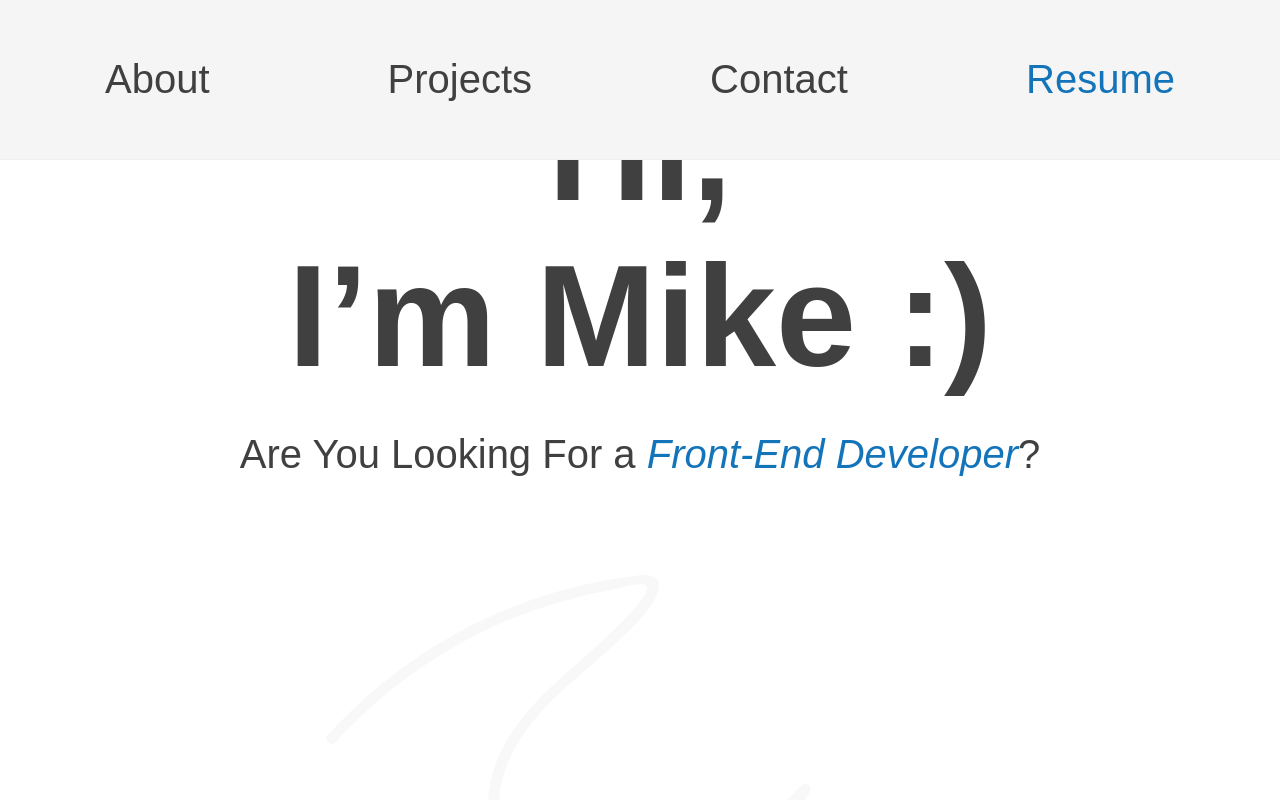
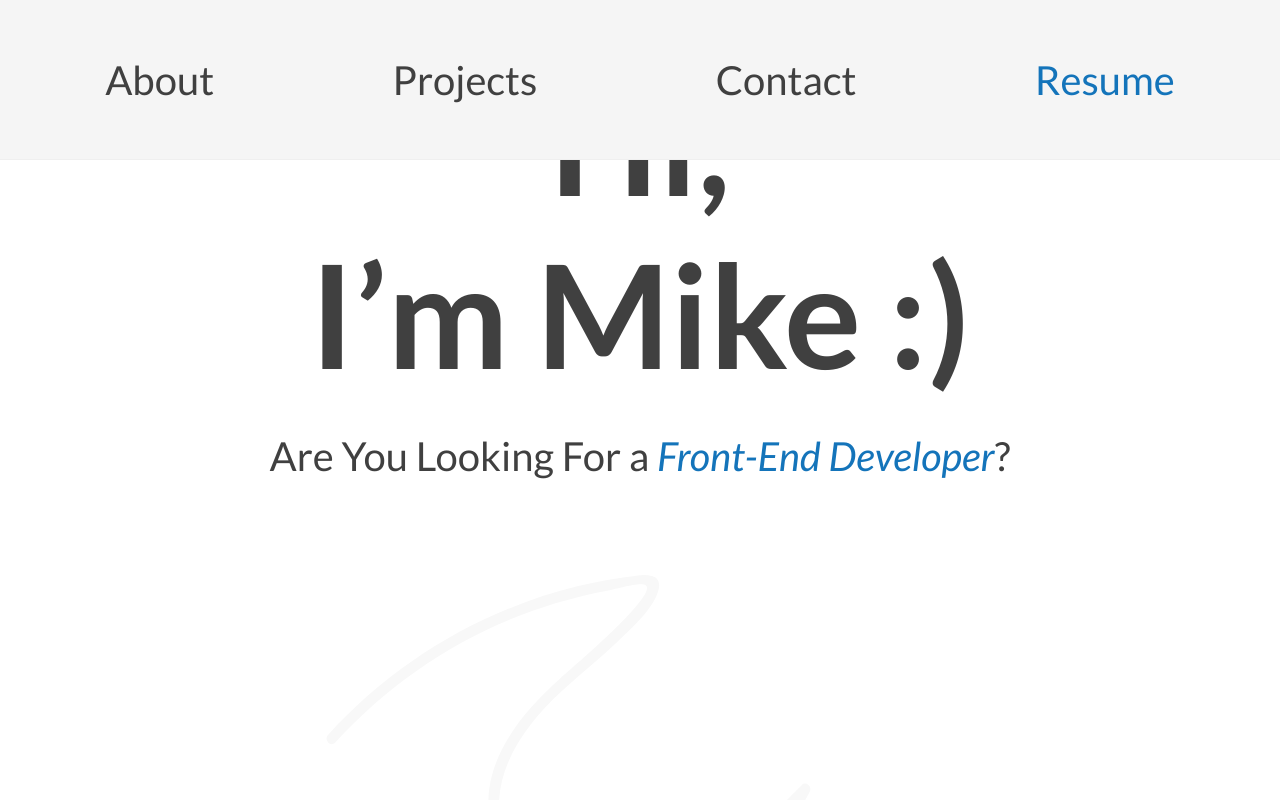
Before and after one commit to MikeBilyeu/portfolio, a plain HTML site: page index.html in a window 1280 px wide. Shown: the top 800 px of the page. Drawn offline with Linux system fonts and the light colour scheme.

Commit message:
Add Lato font family

```diff
--- a/index.html
+++ b/index.html
@@ -4,6 +4,10 @@
     <meta charset="utf-8" />
     <title>Dev Portfolio | Mike Bilyeu</title>
     <link rel="stylesheet" href="styles.css" />
+    <link
+      href="https://fonts.googleapis.com/css2?family=Lato:ital,wght@0,400;0,700;0,900;1,400;1,700&display=swap"
+      rel="stylesheet"
+    />
   </head>
   <body>
     <header>
--- a/styles.scss
+++ b/styles.scss
@@ -8,7 +8,7 @@ html,
 body {
   padding: 0;
   margin: 0;
-  font-family: Arial, sans-serif, times;
+  font-family: "Lato", Arial, sans-serif;
   height: 100%;
   width: 100%;
   overscroll-behavior-y: none;
```
Also changed, not shown: styles.css.
